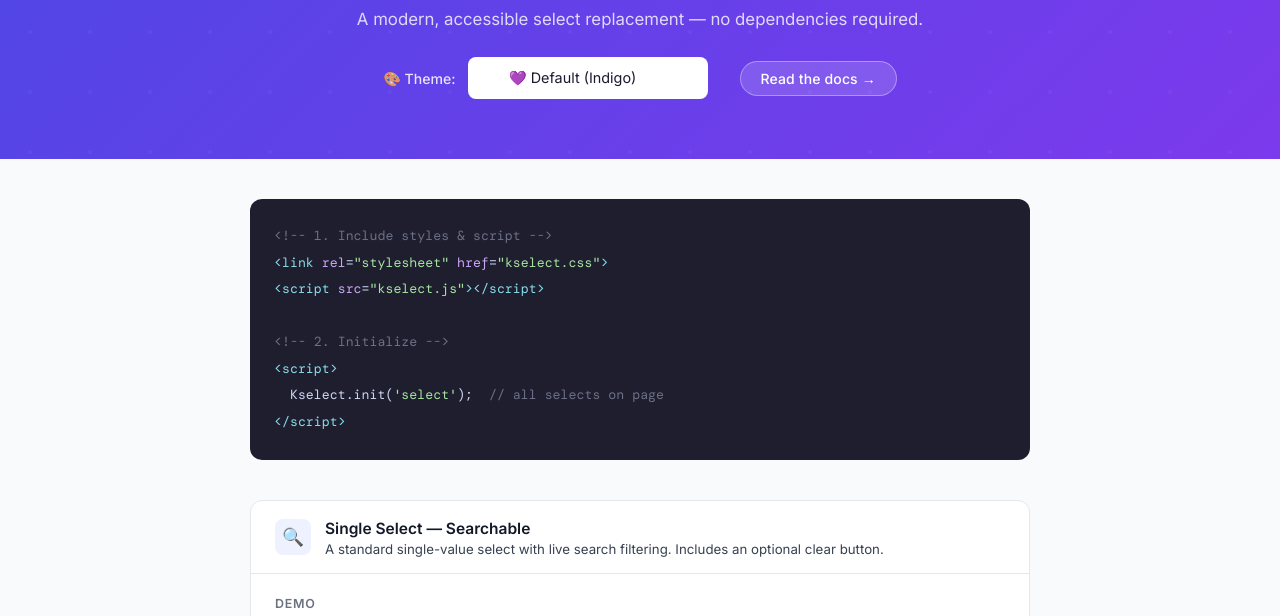
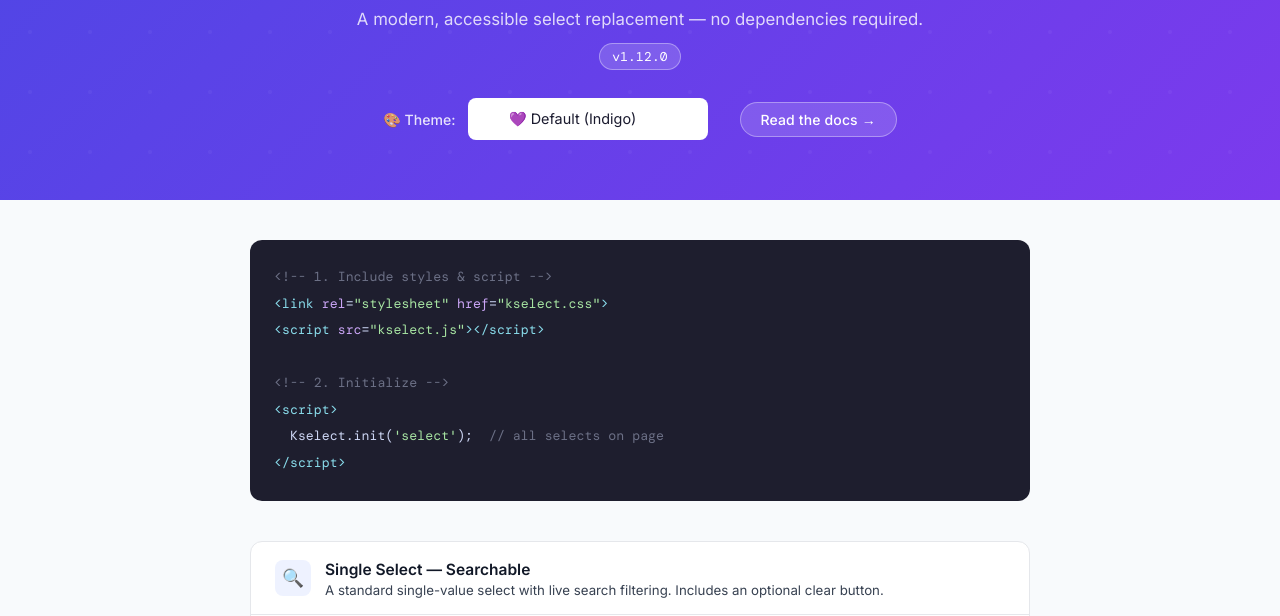
Before and after one commit to KAStrack/kselect.js, a website: page docs/index.html in a window 1280 px wide. Shown: the part 118-734 px from the top of the page. Drawn offline with nearby package versions, Linux system fonts and the light colour scheme.

Commit message:
Show the version on the demo and docs pages, fix package.json main, add bump-version.sh

```diff
--- a/docs/index.css
+++ b/docs/index.css
@@ -47,6 +47,23 @@ body {
 .page-header h1 span {
   opacity: 0.7;
 }
+
+.version-pill {
+  position: relative;
+  display: inline-block;
+  margin-top: 14px;
+  padding: 4px 12px;
+  border-radius: 999px;
+  background: rgba(255, 255, 255, 0.16);
+  border: 1px solid rgba(255, 255, 255, 0.35);
+  color: #fff;
+  font-family: 'DM Mono', monospace;
+  font-size: 0.8rem;
+  text-decoration: none;
+  letter-spacing: 0.02em;
+}
+.version-pill:hover { background: rgba(255, 255, 255, 0.26); }
+.version-pill:focus-visible { outline: 3px solid #fff; outline-offset: 2px; }
 
 .page-header p {
   margin-top: 12px;
@@ -558,3 +575,4 @@ body {
   outline: 3px solid var(--accent);
   outline-offset: 2px;
 }
+.version-pill[hidden] { display: none; }
--- a/docs/index.html
+++ b/docs/index.html
@@ -7,8 +7,8 @@
   <link rel="icon" type="image/svg+xml" href="favicon.svg">
   <link rel="preconnect" href="https://fonts.googleapis.com">
   <link href="https://fonts.googleapis.com/css2?family=Inter:wght@400;500;600&family=DM+Mono:wght@400;500&display=swap" rel="stylesheet">
-  <link rel="stylesheet" href="kselect.min.css?v=o">
-  <link rel="stylesheet" href="index.css?v=o">
+  <link rel="stylesheet" href="kselect.min.css?v=1.12.0">
+  <link rel="stylesheet" href="index.css?v=1.12.0">
 </head>
 <body>
 
@@ -19,6 +19,7 @@
   </a>
   <h1><span>k</span>select.js</h1>
   <p>A modern, accessible select replacement — no dependencies required.</p>
+  <a class="version-pill" id="kselect-version" href="https://github.com/KAStrack/kselect.js/blob/main/CHANGELOG.md" hidden>What's new</a>
   <div id="docs-theme-wrapper">
     <span><a class="header-docs-link" href="docs.html">Read the docs →</a></span>
   </div>
@@ -1153,8 +1154,8 @@ ks.<span class="fn">setValue</span>([<span class="str">'cheese'</span>, <span cl
 
 </div><!-- /container -->
 
-<script src="kselect.min.js?v=o"></script>
-<script src="example.js?v=o"></script>
-<script src="index.js?v=o"></script>
+<script src="kselect.min.js?v=1.12.0"></script>
+<script src="example.js?v=1.12.0"></script>
+<script src="index.js?v=1.12.0"></script>
 </body>
 </html>
--- a/docs/index.js
+++ b/docs/index.js
@@ -1,3 +1,15 @@
+// ── Version in the header ──
+// Read from the loaded build, so it shows what actually ran (a stale cached
+// kselect.min.js would show its own, older number).
+(function () {
+  const el = document.getElementById('kselect-version');
+  if (el && window.Kselect && Kselect.version) {
+    el.textContent = 'v' + Kselect.version;
+    el.setAttribute('aria-label', 'kselect.js version ' + Kselect.version + ': what\'s new');
+    el.hidden = false;
+  }
+})();
+
 // ── Init all instances ──
 const ks1 = Kselect.init('#single-basic')[0];
 const ks2 = Kselect.init('#multi-basic')[0];
--- a/package.json
+++ b/package.json
@@ -22,7 +22,7 @@
     "url": "git+https://github.com/KAStrack/kselect.js.git"
   },
   "license": "MIT",
-  "main": "kselect.js",
+  "main": "docs/kselect.js",
   "files": [
     "docs/kselect.js",
     "docs/kselect.min.js",
```
Also changed, not shown: docs/docs.html (+1 -1 lines), CHANGELOG.md.
